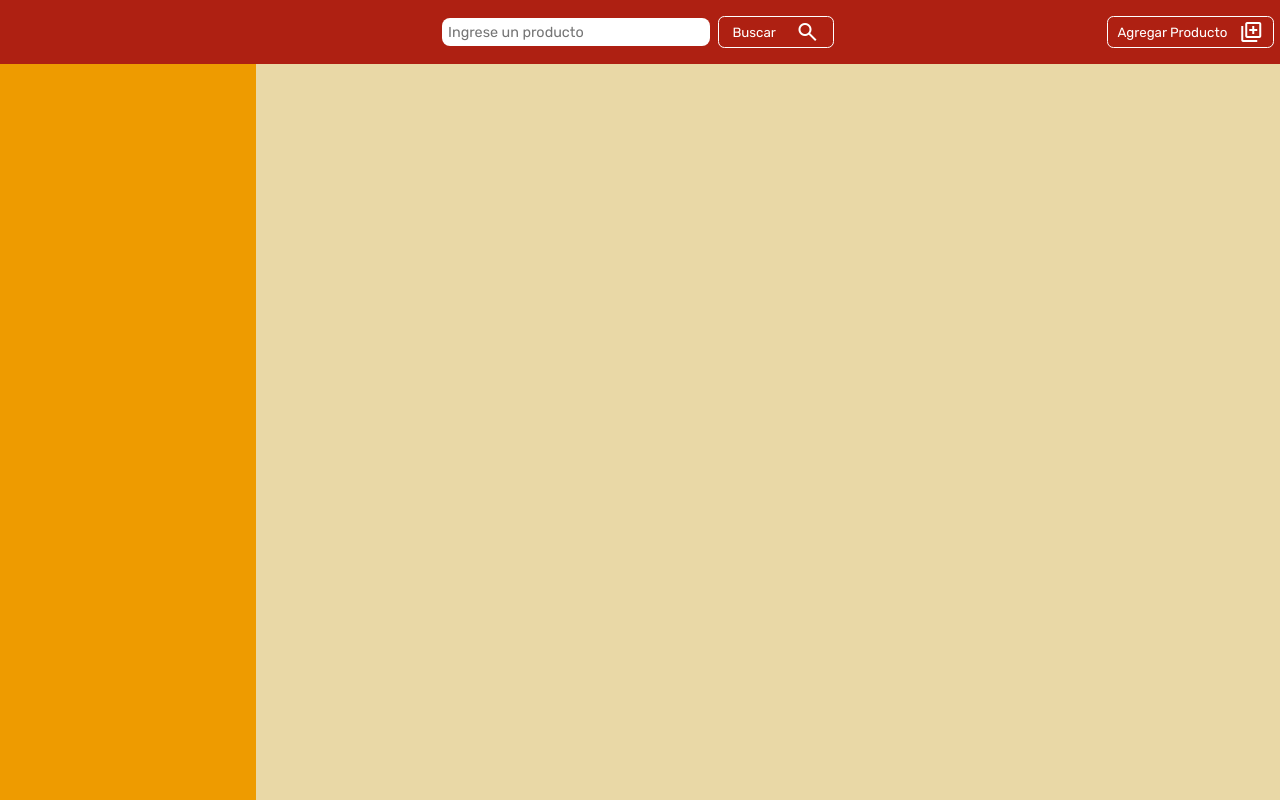
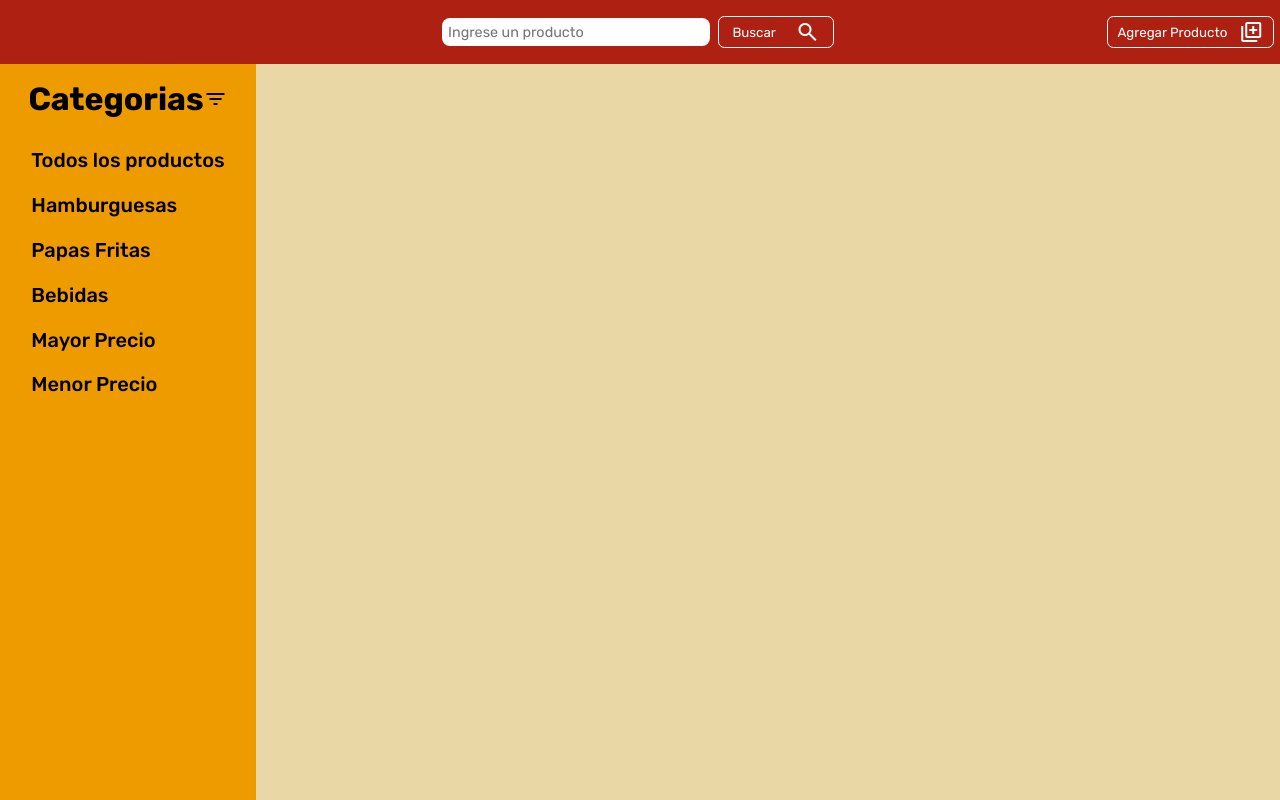
Before and after one commit to Alvaro-Rubina/Prog3-FrontEcommerce, a website built with Vite: page index.html in a window 1280 px wide. Built offline with nearby package versions, Linux system fonts and the light colour scheme.

Commit message:
Estilizado apartado de categorias

```diff
--- a/index.html
+++ b/index.html
@@ -5,7 +5,7 @@
     <link rel="icon" type="image/svg+xml" href="/vite.svg" />
     <meta name="viewport" content="width=device-width, initial-scale=1.0" />
     <title>🔥🔥🔥</title>
-    <link rel="stylesheet" href="./style.css">
+    <link rel="stylesheet" href="./styles.css">
     <!-- FUENTE -->
     <link rel="preconnect" href="https://fonts.googleapis.com">
     <link rel="preconnect" href="https://fonts.gstatic.com" crossorigin>
@@ -37,9 +37,15 @@
     <!-- MAIN -->
     <main>
       <div class="container__view">
-        <div class="list">
+        <aside class="listAside">
+          <h2>Categorias <span class="material-symbols-outlined">
+            filter_list
+          </span>
+          </h2>
 
-        </div>
+
+          <ul id="listFilter"/>
+        </aside>
 
         <div class="store">
 
--- /dev/null
+++ b/main.js
@@ -0,0 +1,4 @@
+import { renderCategories } from "./src/services/categories";
+import './style.css';
+
+renderCategories();
--- /dev/null
+++ b/src/services/categories.js
@@ -0,0 +1,36 @@
+// vista de las categorias
+export const renderCategories = ()=> {
+    // Se toman los elementos de la lista
+    const ulList = document.getElementById('listFilter');
+
+    // Se crea la lista de categorias
+    ulList.innerHTML = `
+    <li id="Todo">Todos los productos</li>
+    <li id="Hamburguesas">Hamburguesas</li>
+    <li id="Papas">Papas Fritas</li>
+    <li id="Bebidas">Bebidas</li>
+    <li id="MayorPrecio">Mayor Precio</li>
+    <li id="MenorPrecio">Menor Precio</li>
+    `;
+
+    // Se añade el evento click
+    const liElements = ulList.querySelectorAll('li');
+    liElements.forEach((liElement) => {
+        liElement.addEventListener('click', () => {
+            handleClick(liElement);
+        })
+    })
+
+    // Se verifica y maneja el estilo del elemento activo
+    const handleClick = (element) => {
+        liElements.forEach((el) => {
+            if (el.classList.contains('liActive')) {
+                el.classList.remove('liActive');
+            } else {
+                if (element === el) {
+                    el.classList.add('liActive');
+                }
+            }
+        })
+    }
+}
--- a/style.css
+++ b/style.css
@@ -78,7 +78,7 @@
   grid-template-columns: 0.2fr 0.8fr;
  }
 
- .list {
+ .listAside {
   background-color: #ee9b00;
   height: 92vh;
  }
@@ -87,3 +87,40 @@
   background-color: #e9d8a6;
   height: 92vh;
  }
+
+ /* -- LIST ASIDE -- */
+ .listAside {
+  display: flex;
+  align-items: center;
+  flex-direction: column;
+ }
+
+ .listAside h2 {
+  display: flex;
+  margin-top: 2vh;
+  font-size: 4vh;
+  justify-content: center;
+  align-items: center;
+ }
+
+ .listAside ul {
+  margin-top: 3vh;
+  list-style: none;
+  display: flex;
+  flex-direction: column;
+  align-items: flex-start;
+  justify-content: space-around;
+  gap: 1vh;
+ }
+
+ .listAside ul li {
+  font-size: 2.5vh;
+  font-weight: 500;
+  padding: 0.4rem;
+  border-radius: 0.4rem;
+ }
+
+ .liActive {
+  background-color: #c54a3e;
+  color: white;
+ }
```
